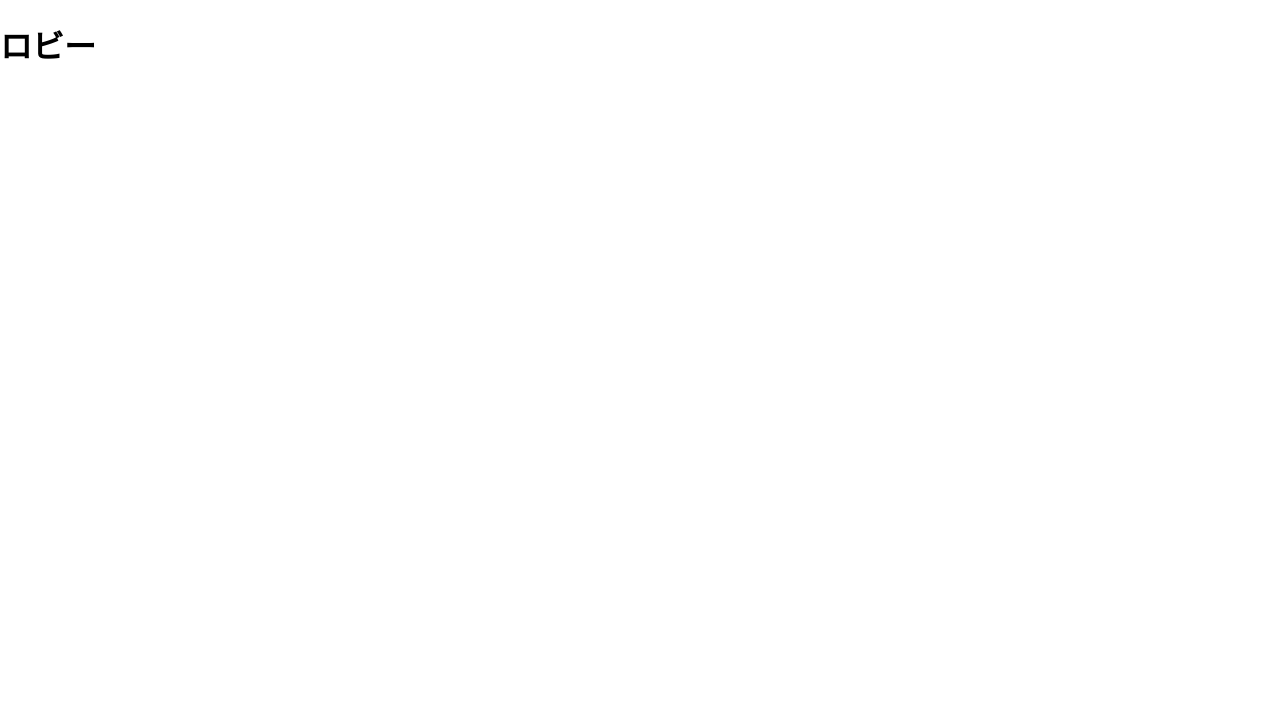
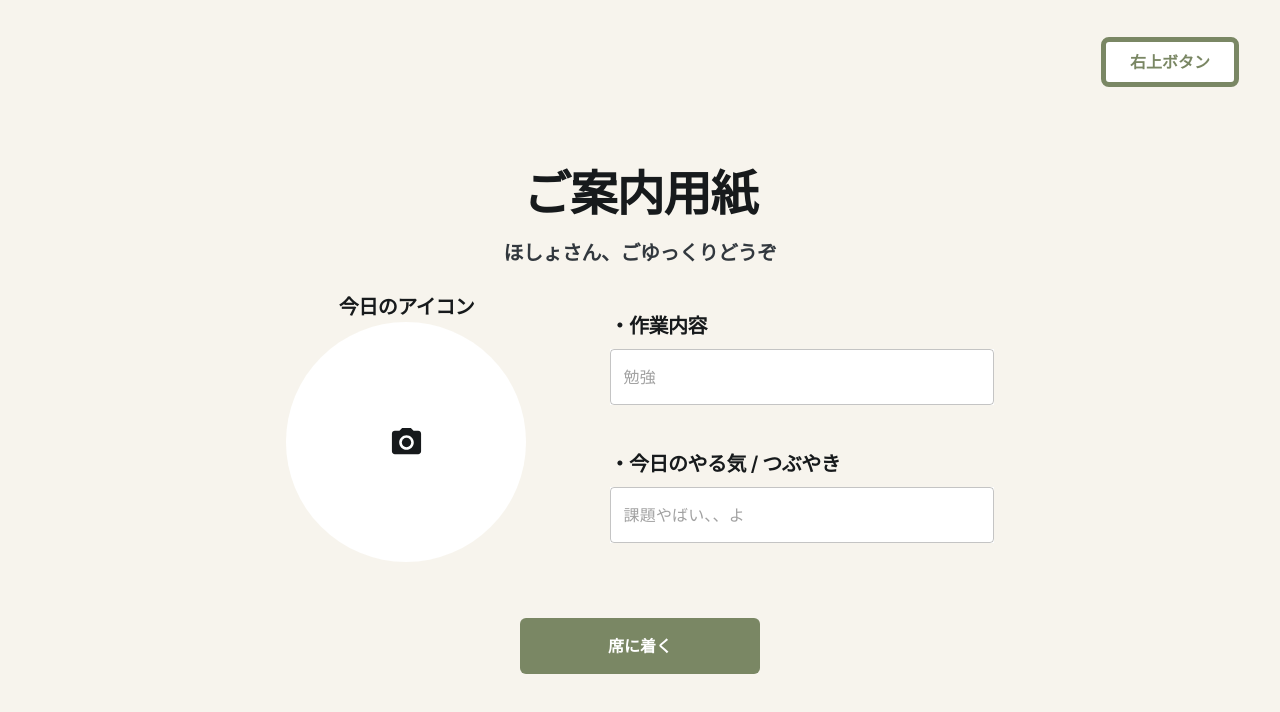
Before and after one commit to OverAgers/iruyan, a Next.js app in the folder iruyan-front/: page /lobby in a window 1280 px wide. Shown: the top 712 px of the page. Built offline with nearby package versions, Linux system fonts and the light colour scheme.

Commit message:
fix:homeview

```diff
--- a/iruyan-front/src/app/lobby/page.tsx
+++ b/iruyan-front/src/app/lobby/page.tsx
@@ -1,9 +1,151 @@
-"use client";
+import React from "react";
+import { Box, Typography, Button } from "@mui/joy";
+import TextField from "@mui/material/TextField"; // Material UIのTextFieldをインポート
+import CameraIcon from "@mui/icons-material/CameraAlt";
+import MainButton from "@/components/ui/button/main-button";
+import SubButton from "@/components/ui/button/sub-button";
 
-export default function LobbyPage() {
+function HomeScreen() {
   return (
-    <div>
-      <h1>ロビー</h1>
-    </div>
+    <Box
+      sx={{
+        position: "relative", // 子要素の絶対配置の基準
+        display: "flex",
+        flexDirection: "column",
+        alignItems: "center",
+        justifyContent: "center",
+        minHeight: "100vh",
+        bgcolor: "#F7F4ED", // 背景色を指定
+        p: 2,
+      }}
+    >
+      {/* Right Top Button */}
+      <SubButton
+        title="右上ボタン"
+        size="lg"
+        sx={{
+          position: "absolute", // 絶対位置で配置
+          top: "37px", // 上から37px
+          right: "41px", // 右から41px
+        }}
+      />
+
+      {/* Title */}
+      <Typography level="h4" sx={{ mb: 1, fontSize: "48px" }}>
+        ご案内用紙
+      </Typography>
+      <Typography level="h4" sx={{ mb: 3, color: "text.secondary" }}>
+        ほしょさん、ごゆっくりどうぞ
+      </Typography>
+
+      {/* Icon and Form Section */}
+      <Box
+        sx={{
+          display: "flex",
+          justifyContent: "center",
+          gap: "8%",
+          width: "100%",
+          maxWidth: 840,
+        }}
+      >
+        {/* Icon */}
+        <Box
+          sx={{
+            display: "flex",
+            alignItems: "center",
+            justifyContent: "center",
+            bgcolor: "background.default",
+            flexDirection: "column",
+            mr: 2,
+          }}
+        >
+          <Typography level="h4">今日のアイコン</Typography>
+          <Button
+            variant="plain"
+            sx={{
+              width: "240px", // ボタンの幅
+              height: "240px", // ボタンの高さ（円形にするために幅と同じ）
+              borderRadius: "50%", // 円形にするための設定
+              bgcolor: "white", // 背景色を白に設定
+              color: "text.primary", // アイコンの色
+              boxShadow: 1, // ボタンに軽い影を追加
+              "&:hover": {
+                bgcolor: "#f0f0f0", // ホバー時に少し変化
+              },
+            }}
+          >
+            <CameraIcon fontSize="large" />
+          </Button>
+        </Box>
+        <Box
+          sx={{
+            display: "flex",
+            alignItems: "flex-start",
+            justifyContent: "center",
+            flexDirection: "column",
+            gap: "44px",
+          }}
+        >
+          <Box
+            sx={{
+              display: "flex",
+              flexDirection: "column",
+              justifyContent: "flex-start",
+              width: "30vw",
+            }}
+          >
+            <Typography level="h4" sx={{ mb: 1 }}>
+              ・作業内容
+            </Typography>
+            <TextField
+              placeholder="勉強"
+              fullWidth
+              sx={{
+                bgcolor: "white", // 背景色を白に設定
+                width: "100%",
+              }}
+            />
+          </Box>
+          <Box
+            sx={{
+              display: "flex",
+              justifyContent: "center",
+              flexDirection: "column",
+              width: "30vw",
+            }}
+          >
+            <Typography level="h4" sx={{ mb: 1 }}>
+              ・今日のやる気 / つぶやき
+            </Typography>
+            <TextField
+              placeholder="課題やばい、、よ"
+              fullWidth
+              sx={{
+                bgcolor: "white", // 背景色を白に設定
+                width: "100%",
+              }}
+            />
+          </Box>
+        </Box>
+      </Box>
+
+      {/* Task Content and Motivation */}
+
+      {/* Main Button */}
+      <Box
+        sx={{
+          paddingTop: 7,
+        }}
+      ></Box>
+      <MainButton
+        title="席に着く"
+        type="button"
+        maxWidth="240px"
+        width="50%"
+        component={"div"}
+      />
+    </Box>
   );
 }
+
+export default HomeScreen;
```
